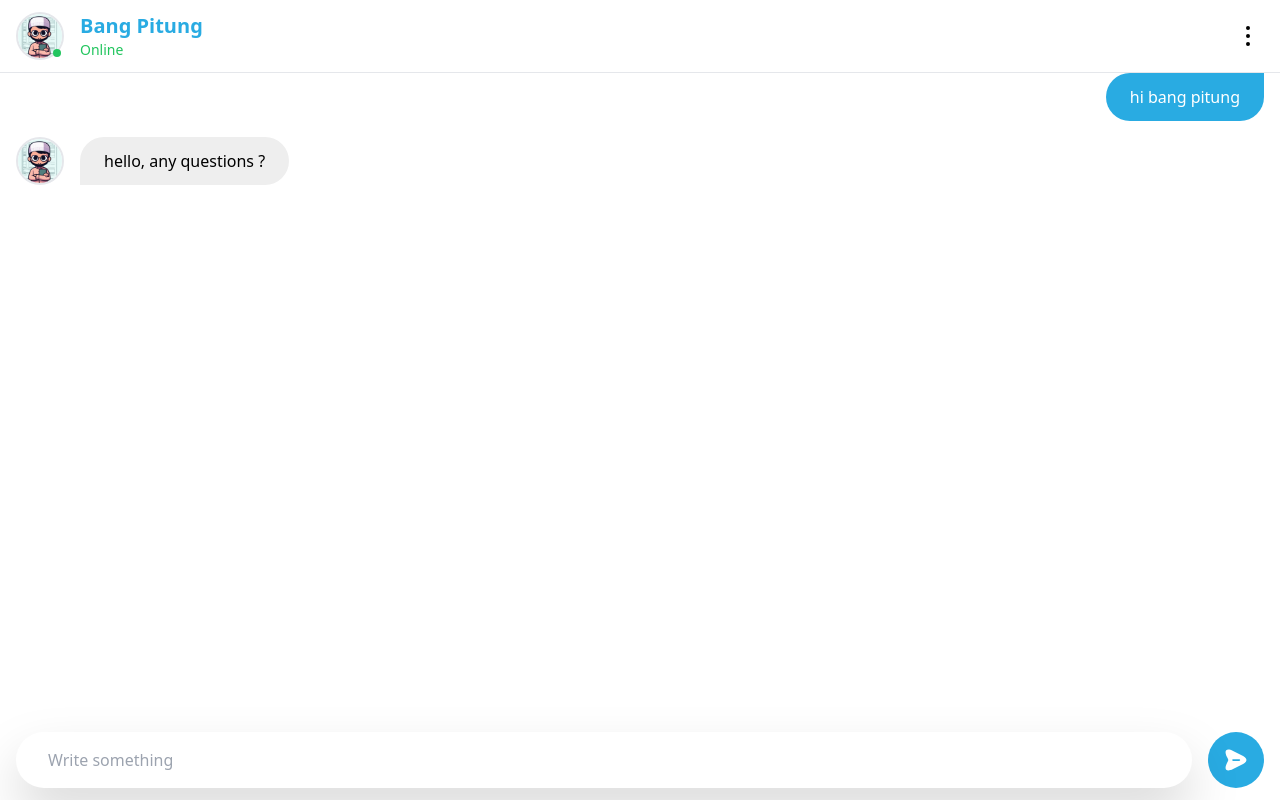
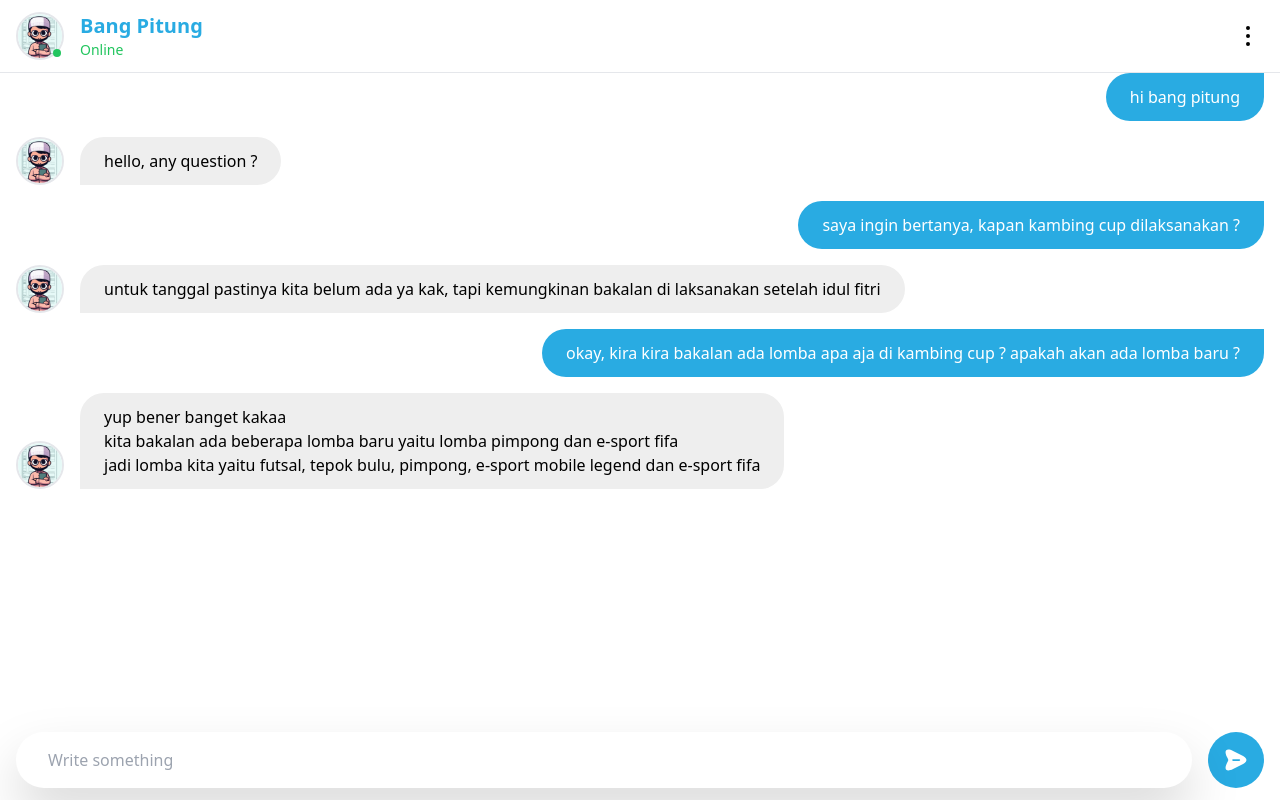
Before and after one commit to fikrialwan/chat-bpt, a React (Vite) app: page / in a window 1280 px wide. Built offline with nearby package versions, Linux system fonts and the light colour scheme.

Commit message:
feat: get message and auto scroll to bottom

```diff
--- a/src/component/shared/message.tsx
+++ b/src/component/shared/message.tsx
@@ -14,7 +14,7 @@ const Message = ({ children, isUser }: MessageProps & { isUser: boolean }) => {
 
 const MessageUser = ({ children }: MessageProps) => {
   return (
-    <p className="px-6 py-3 rounded-3xl rounded-tr-none bg-primaryBlue text-white self-end">
+    <p className="px-6 py-3 rounded-3xl rounded-tr-none bg-primaryBlue text-white self-end whitespace-pre-line">
       {children}
     </p>
   );
@@ -27,7 +27,7 @@ const MessageAI = ({ children }: MessageProps) => {
         src={profile}
         className="w-12 h-12 rounded-full border-2 outline-white"
       />
-      <p className="px-6 py-3 rounded-3xl rounded-bl-none bg-primaryGray">
+      <p className="px-6 py-3 rounded-3xl rounded-bl-none bg-primaryGray whitespace-pre-line">
         {children}
       </p>
     </div>
--- a/src/routes/index.tsx
+++ b/src/routes/index.tsx
@@ -1,18 +1,32 @@
+import { useEffect, useRef } from "react";
 import Layout from "../component/layout";
 import Container from "../component/shared/container";
 import Message from "../component/shared/message";
+import { dummyMessage } from "../data/dummy-message";
 
 const Home = () => {
   return (
     <Layout>
       <Container>
         <div className="flex flex-col gap-4">
-          <Message isUser>hi bang pitung</Message>
-          <Message isUser={false}>hello, any questions ?</Message>
+          {dummyMessage.map(({ message, isUser }) => (
+            <Message isUser={isUser || false}>{message}</Message>
+          ))}
         </div>
+        <AlwaysScrollToBottom />
       </Container>
     </Layout>
   );
 };
 
+const AlwaysScrollToBottom = () => {
+  const elementRef = useRef<HTMLDivElement>(null);
+  useEffect(() => {
+    if (elementRef.current) {
+      elementRef.current.scrollIntoView();
+    }
+  }, []);
+  return <div ref={elementRef} />;
+};
+
 export default Home;
```
